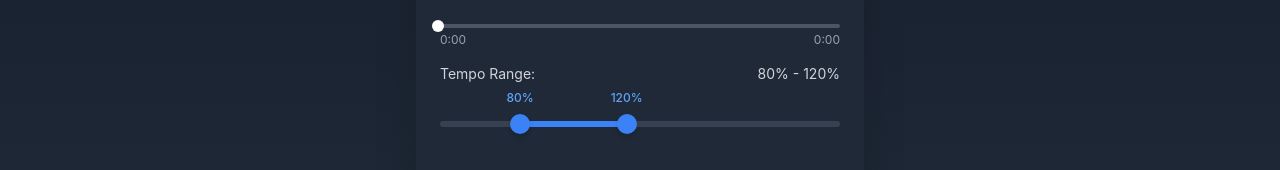
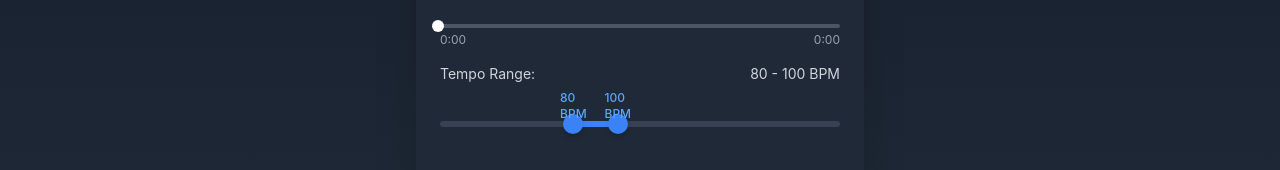
Before and after one commit to eoranged/wcs-player, a Next.js app: page / in a window 1280 px wide. Shown: the part 540-710 px from the top of the page. Built offline with nearby package versions, Linux system fonts and the light colour scheme.

Commit message:
some more updates

```diff
--- a/pages/index.js
+++ b/pages/index.js
@@ -7,7 +7,7 @@ export default function Home() {
   const [currentTime, setCurrentTime] = useState(0);
   const [duration, setDuration] = useState(0);
   const [volume, setVolume] = useState(0.7);
-  const [tempoRange, setTempoRange] = useState({ min: 80, max: 120 });
+  const [tempoRange, setTempoRange] = useState({ min: 80, max: 100 });
   const [activeThumb, setActiveThumb] = useState(null); // 'min' or 'max'
 
   const audioRef = useRef(null);
@@ -145,13 +145,13 @@ export default function Home() {
     const rect = slider.getBoundingClientRect();
     const x = e.clientX - rect.left;
     const percentage = Math.min(Math.max(x / rect.width, 0), 1);
-    const value = Math.round(50 + percentage * 150); // 50-200 range
+    const value = Math.round(20 + percentage * 180); // 20-200 BPM range
 
     if (activeThumb === 'min') {
       const newMin = Math.min(value, tempoRange.max - 10);
       setTempoRange(prev => ({ ...prev, min: newMin }));
       if (audioRef.current) {
-        audioRef.current.playbackRate = newMin / 100;
+        audioRef.current.playbackRate = newMin / 100; // Keep playback rate as a percentage
       }
     } else if (activeThumb === 'max') {
       const newMax = Math.max(value, tempoRange.min + 10);
@@ -264,7 +264,7 @@ export default function Home() {
         <div className="mb-6">
           <div className="flex justify-between text-sm text-gray-300 mb-4">
             <span>Tempo Range:</span>
-            <span>{tempoRange.min}% - {tempoRange.max}%</span>
+            <span>{tempoRange.min} - {tempoRange.max} BPM</span>
           </div>
 
           <div className="relative h-12">
@@ -274,8 +274,8 @@ export default function Home() {
               <div
                 className="absolute h-full bg-blue-500 rounded-full"
                 style={{
-                  left: `${((tempoRange.min - 50) / 150) * 100}%`,
-                  right: `${100 - ((tempoRange.max - 50) / 150) * 100}%`
+                  left: `${((tempoRange.min - 20) / 180) * 100}%`,
+                  right: `${100 - ((tempoRange.max - 20) / 180) * 100}%`
                 }}
               ></div>
             </div>
@@ -284,14 +284,14 @@ export default function Home() {
             <div
               className="absolute w-5 h-5 bg-blue-500 rounded-full -translate-x-1/2 -translate-y-1/2 cursor-pointer shadow-md hover:bg-blue-400 transition-colors"
               style={{
-                left: `${((tempoRange.min - 50) / 150) * 100}%`,
+                left: `${((tempoRange.min - 20) / 180) * 100}%`,
                 top: '50%'
               }}
               onMouseDown={(e) => handleThumbMouseDown(e, 'min')}
               onTouchStart={(e) => handleThumbTouchStart(e, 'min')}
             >
               <div className="absolute -top-6 left-1/2 -translate-x-1/2 text-xs font-medium text-blue-400">
-                {tempoRange.min}%
+                {tempoRange.min} BPM
               </div>
             </div>
 
@@ -299,14 +299,14 @@ export default function Home() {
             <div
               className="absolute w-5 h-5 bg-blue-500 rounded-full -translate-x-1/2 -translate-y-1/2 cursor-pointer shadow-md hover:bg-blue-400 transition-colors"
               style={{
-                left: `${((tempoRange.max - 50) / 150) * 100}%`,
+                left: `${((tempoRange.max - 20) / 180) * 100}%`,
                 top: '50%'
               }}
               onMouseDown={(e) => handleThumbMouseDown(e, 'max')}
               onTouchStart={(e) => handleThumbTouchStart(e, 'max')}
             >
               <div className="absolute -top-6 left-1/2 -translate-x-1/2 text-xs font-medium text-blue-400">
-                {tempoRange.max}%
+                {tempoRange.max} BPM
               </div>
             </div>
 
@@ -317,18 +317,18 @@ export default function Home() {
                 const rect = e.currentTarget.getBoundingClientRect();
                 const x = e.clientX - rect.left;
                 const percentage = x / rect.width;
-                const value = Math.round(50 + percentage * 150);
+                const value = Math.round(20 + percentage * 180);
 
                 // Determine which thumb is closer
-                const minDist = Math.abs((tempoRange.min - 50) / 150 - percentage);
-                const maxDist = Math.abs((tempoRange.max - 50) / 150 - percentage);
+                const minDist = Math.abs((tempoRange.min - 20) / 180 - percentage);
+                const maxDist = Math.abs((tempoRange.max - 20) / 180 - percentage);
 
                 if (minDist < maxDist) {
                   // Click is closer to min thumb
-                  const newMin = Math.min(Math.max(50, value), tempoRange.max - 10);
+                  const newMin = Math.min(Math.max(20, value), tempoRange.max - 10);
                   setTempoRange(prev => ({ ...prev, min: newMin }));
                   if (audioRef.current) {
-                    audioRef.current.playbackRate = newMin / 100;
+                    audioRef.current.playbackRate = newMin / 100; // Keep playback rate as a percentage
                   }
                 } else {
                   // Click is closer to max thumb
```
